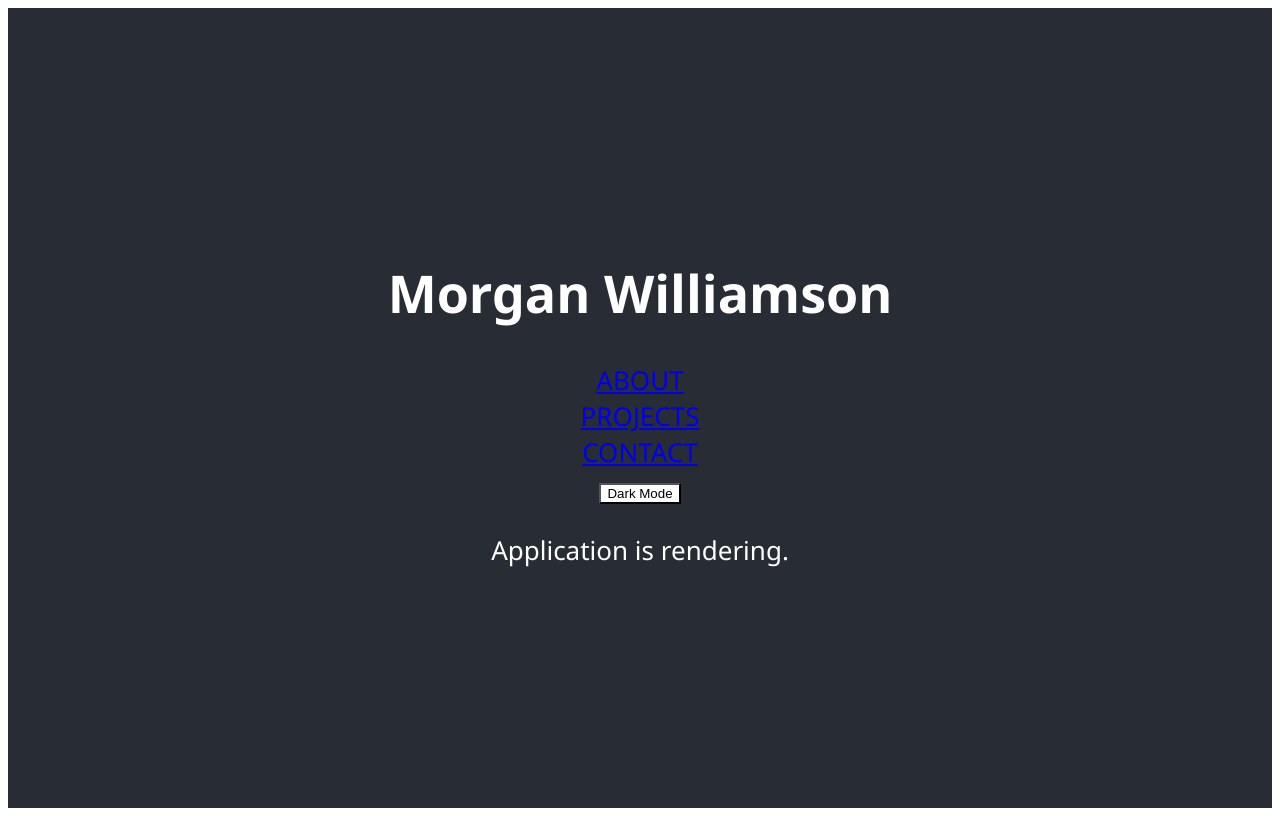
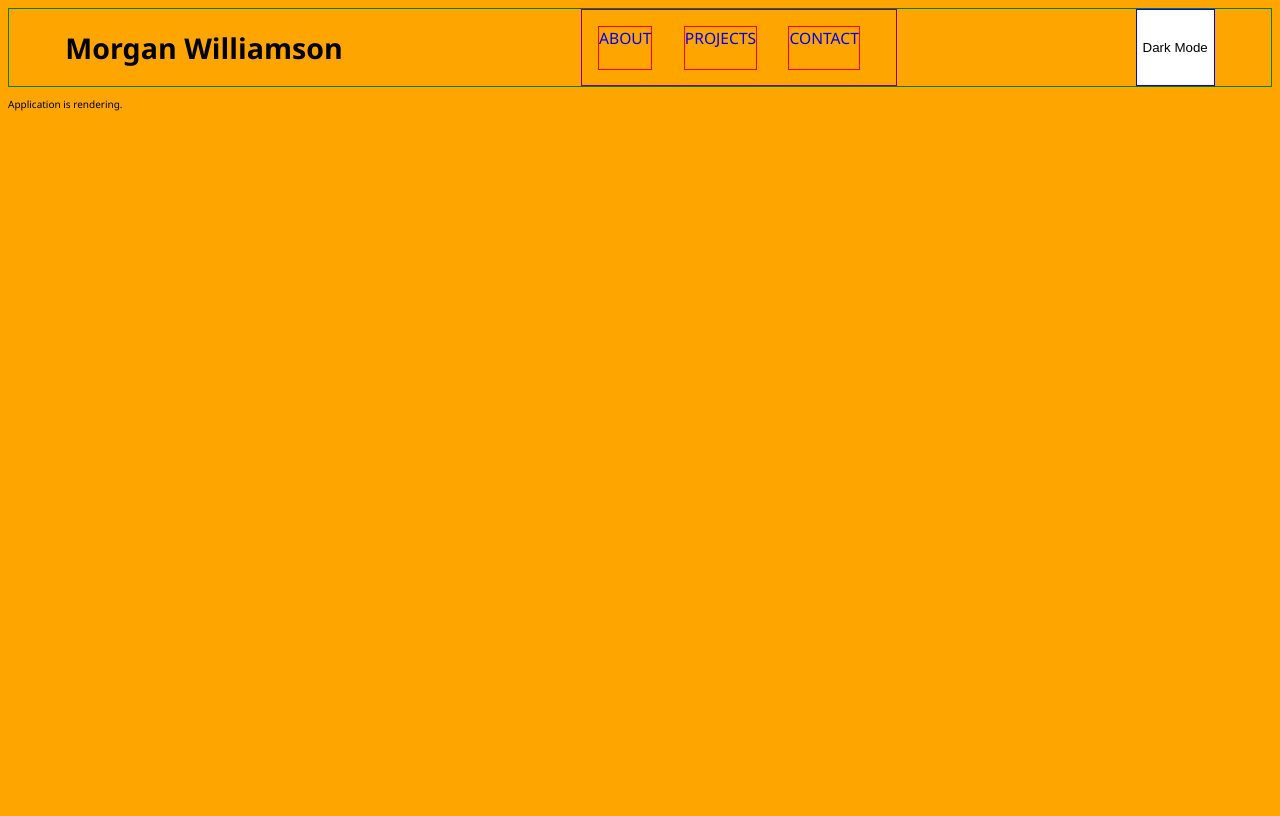
Before and after one commit to MorganWilliamson/u4-portfolio, a React (Create React App) app in the folder portfolio/: page / in a window 1280 px wide. Built offline with nearby package versions, Linux system fonts and the light colour scheme.

Commit message:
Basic styling for navbar.

```diff
--- a/portfolio/src/App.css
+++ b/portfolio/src/App.css
@@ -7,27 +7,11 @@ html {
   font-size: 62.5%;
   font-family:'Segoe UI', Tahoma, Geneva, Verdana, sans-serif;
   font-weight: 500;
+  /* remove or change this color */
+  background: orange;
 }
 
 /* App Styling */
-.App {
-  text-align: center;
-}
-
-.App-header {
-  background-color: #282c34;
-  min-height: 100vh;
-  display: flex;
-  flex-direction: column;
-  align-items: center;
-  justify-content: center;
-  font-size: calc(10px + 2vmin);
-  color: white;
-}
-
-.App-link {
-  color: #61dafb;
-}
 
 /* Dark Mode Styling */
 .toggleOff {
--- a/portfolio/src/components/Navbar.js
+++ b/portfolio/src/components/Navbar.js
@@ -12,9 +12,7 @@ const Navbar = (props) => {
             <h1>Morgan Williamson</h1>
             <nav>
                 <a href="/">ABOUT</a>
-                <br/>
                 <a href="/">PROJECTS</a>
-                <br/>
                 <a href="/">CONTACT</a>
             </nav>
             <button onClick={toggleMode} className={props.darkMode ? 'toggleOn' : 'toggleOff'}>Dark Mode</button>
--- a/portfolio/src/stylesheets/Navbar.css
+++ b/portfolio/src/stylesheets/Navbar.css
@@ -0,0 +1,32 @@
+/* remove borders */
+
+.navbar {
+    border: 1px solid green;
+    display: flex;
+    flex-direction: row;
+    justify-content: space-around;
+    font-size: 1.3em;
+}
+
+.navbar h1 {
+    font-size: 2.2em;
+    margin-right: 10%;
+}
+
+.navbar nav {
+    border: 1px solid purple;
+    display: flex;
+    width: 25%;
+}
+
+.navbar a {
+    border: 1px solid red;
+    text-decoration: none;
+    font-size: 1.2em;
+    margin: 5%;
+}
+
+.navbar button {
+    border: 1px solid blue;
+    margin-left: 10%;
+}
```
